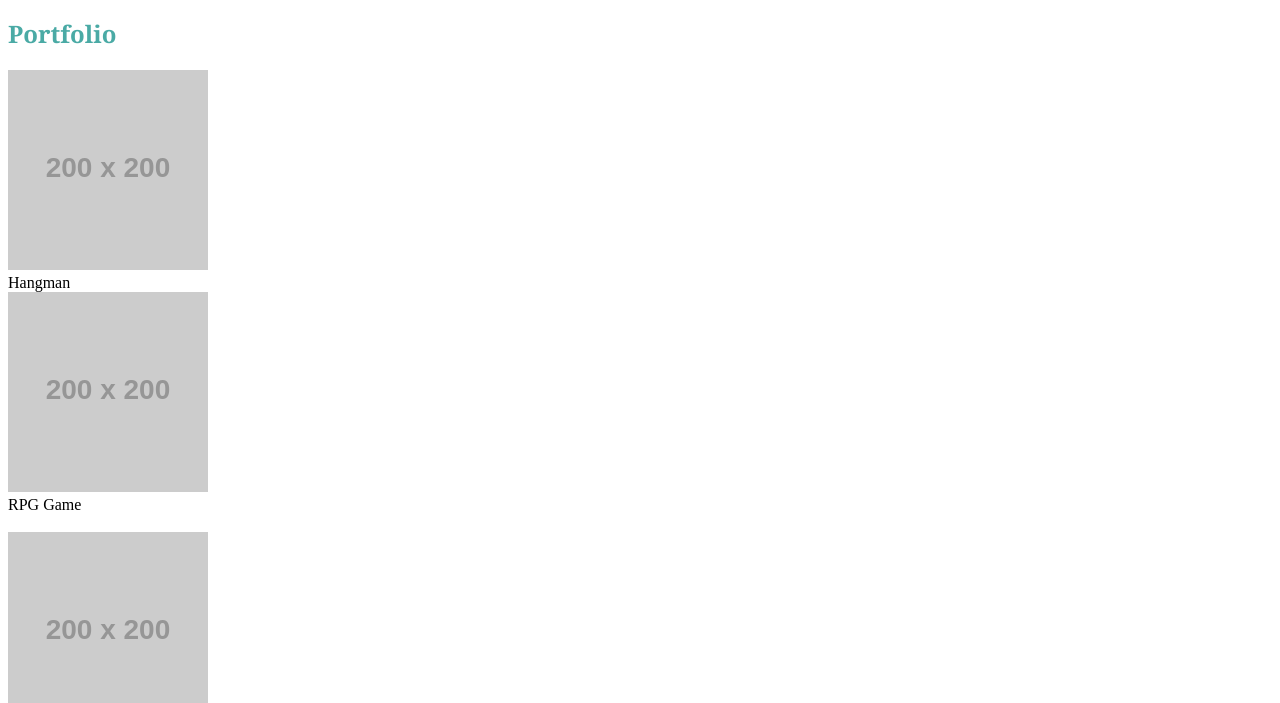
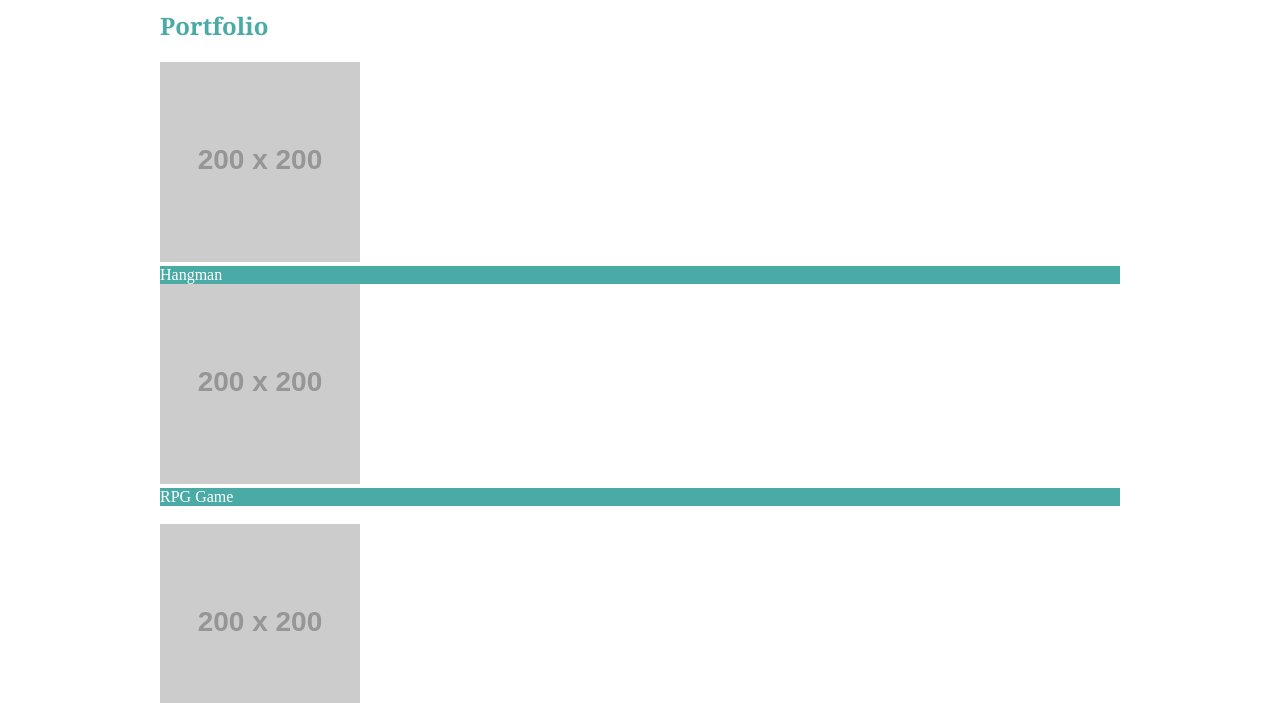
Before and after one commit to SpencerCaretta/Basic-Portfolio, a plain HTML site: page portfolio.html in a window 1280 px wide. Shown: the part 97-800 px from the top of the page. Drawn offline with Linux system fonts and the light colour scheme; placeholder pictures from the web are drawn by us.

Commit message:
changes to css to center everything

```diff
--- a/assets/css/style.css
+++ b/assets/css/style.css
@@ -45,6 +45,12 @@ a {
 
 }
 
+.bottom-center {
+    background-color: #4aaaa5;
+    color: #ffffff
+
+}
+
 #name {
     width: 100%;
 }
@@ -56,9 +62,12 @@ a {
 #message {
     width: 100%;
     height: 200px;
+
 }
 
 body {
     width: 960px;
+    border-color: #dddddd;
+    margin: auto;
 
 }
```
